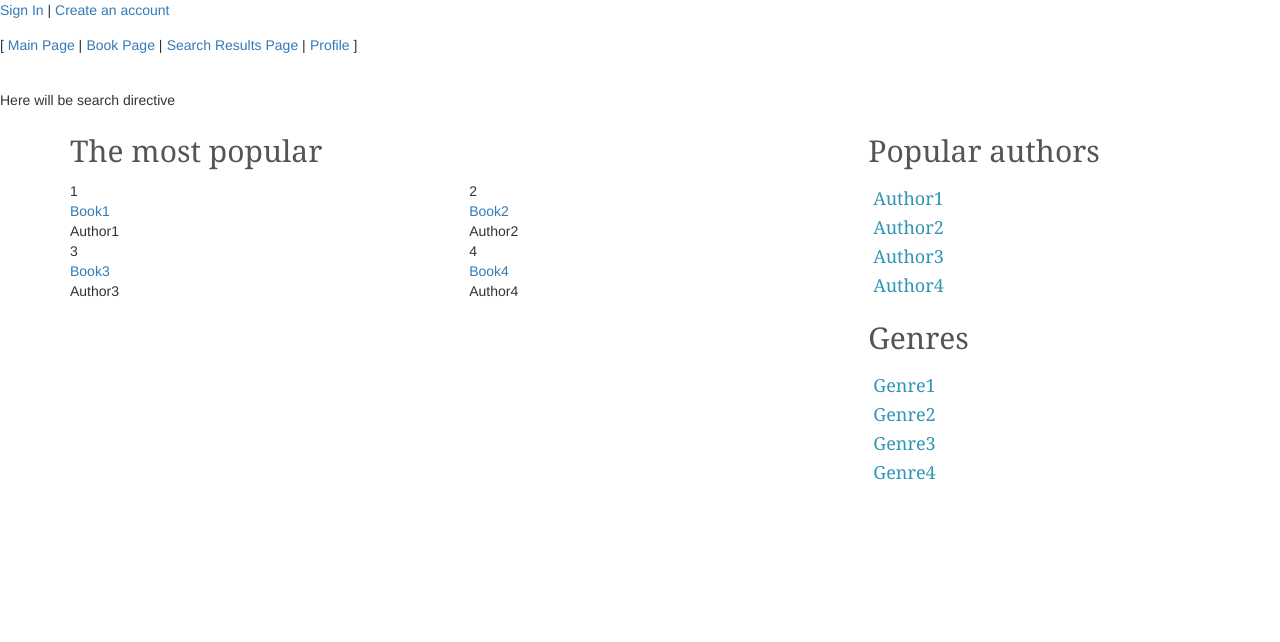
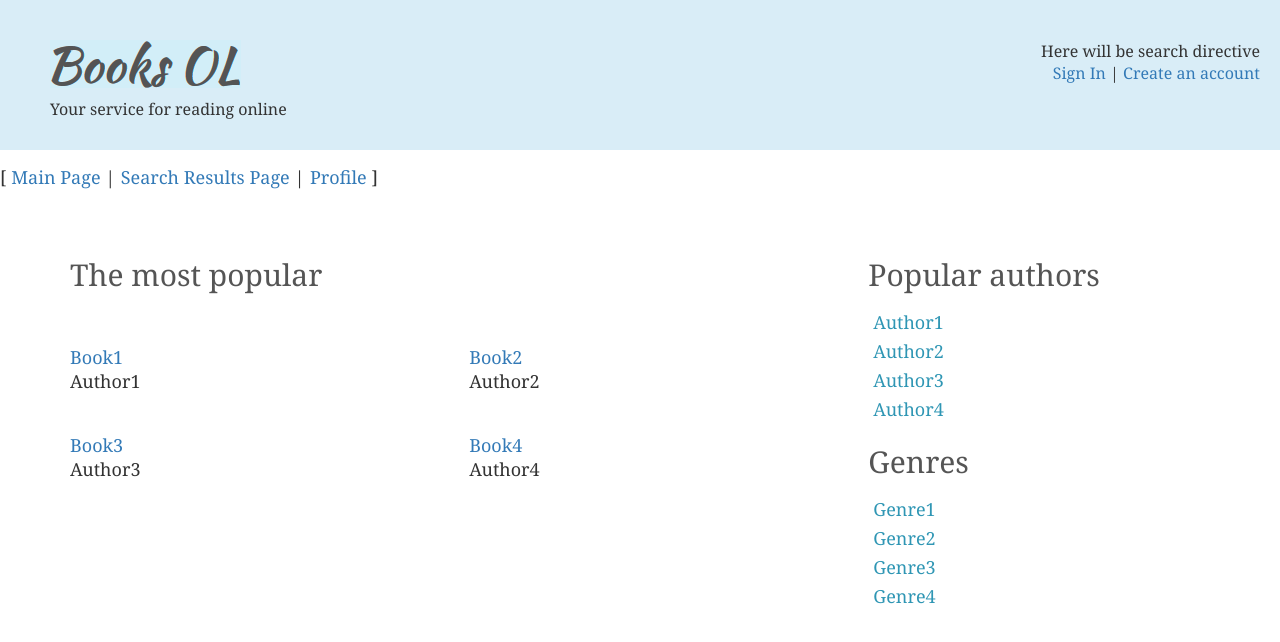
Before and after one commit to ElenaSimilietova/booksOL, a website: page app/index.html at #/main in a window 1280 px wide. Drawn offline with nearby package versions, Linux system fonts and the light colour scheme; some packages are replaced by stand-ins of ours.

Commit message:
Created header

```diff
--- a/app/index.html
+++ b/app/index.html
@@ -12,16 +12,20 @@
 </head>
 <body>
   <div class="header">
-      <a href="#!/sign-in">Sign In</a> | <a href="#!/create-account">Create an account</a>
-      <ul class="menu">
-        <li><a href="#!/main">Main Page</a></li>
-        <li><a href="#!/book">Book Page</a></li>
-        <li><a href="#!/search-results">Search Results Page</a></li>
-        <li><a href="#!/profile">Profile</a></li>
+    <div class="col col-md-8 left-header">
+      <p><a href="#/"><img src="images/design/logo.png"></a></p>
+      <p>Your service for reading online</p>
+    </div>
+    <div class="col-6 col-md-4 right-header" style="text-align:right">
+      <search></search>
+      <a href="#/sign-in">Sign In</a> | <a href="#/create-account">Create an account</a>
+    </div>
+  </div>
+  <ul class="menu">
+        <li><a href="#/main">Main Page</a></li>
+        <li><a href="#/search-results">Search Results Page</a></li>
+        <li><a href="#/profile">Profile</a></li>
       </ul>
-
-      <search></search>
-  </div>
   <div class="content">
     <div ng-view></div>
   </div>
--- a/app/pages/main/MainView.html
+++ b/app/pages/main/MainView.html
@@ -2,7 +2,10 @@
     <h2>The most popular</h2>
 
     <div class="row">
-        <div class="col-md-6" ng-repeat="book in books">{{book.id}}<br><a href="/#/book/{{book.id}}">{{book.name}}</a><br>{{book.author}}</div>
+        <div class="col-md-6 book-general" ng-repeat="book in books">
+            <a href="/#/book/{{book.id}}">{{book.name}}</a><br>
+            {{book.author}}
+        </div>
     </div>
 
 </div>
--- a/app/styles/styles.css
+++ b/app/styles/styles.css
@@ -1,5 +1,7 @@
 /* app css stylesheet */
-
+body {
+  font: normal 18px Georgia, serif;
+}
 h2 {
   color:  #555555;
   font: normal 30px Georgia, serif;
@@ -51,8 +53,28 @@ ul {
   padding-left: 5px;
 }
 
-div.main {
+div.header {
+  width: 100%;
+  height: 150px;
+  background-color: #d9edf7;
+}
+
+div.main  {
   padding-left: 70px;
+  font: normal 14px Georgia, serif;
+}
+
+div.main a {
+  font: normal 18px Georgia, serif;
+}
+
+div.book-general {
+  font: normal 18px Georgia, serif;
+  margin: 40px 0px 0px 0px;
+}
+
+div.book_info {
+
 }
 
 div.book_content {
@@ -68,6 +90,16 @@ div.book_content {
 div.pagination, div.pagination a {
   color:  #333333;
   font: normal 18px Georgia, serif;
+}
+
+div.left-header {
+  font: normal 16px Georgia, serif;
+  padding: 40px 0px 0px 50px;
+}
+
+div.right-header {
+  font: normal 16px Georgia, serif;
+  padding: 40px 20px 0px 0px;
 }
 
 span.page_num {
```
Also changed, not shown: app/images/design/logo.png (added).
